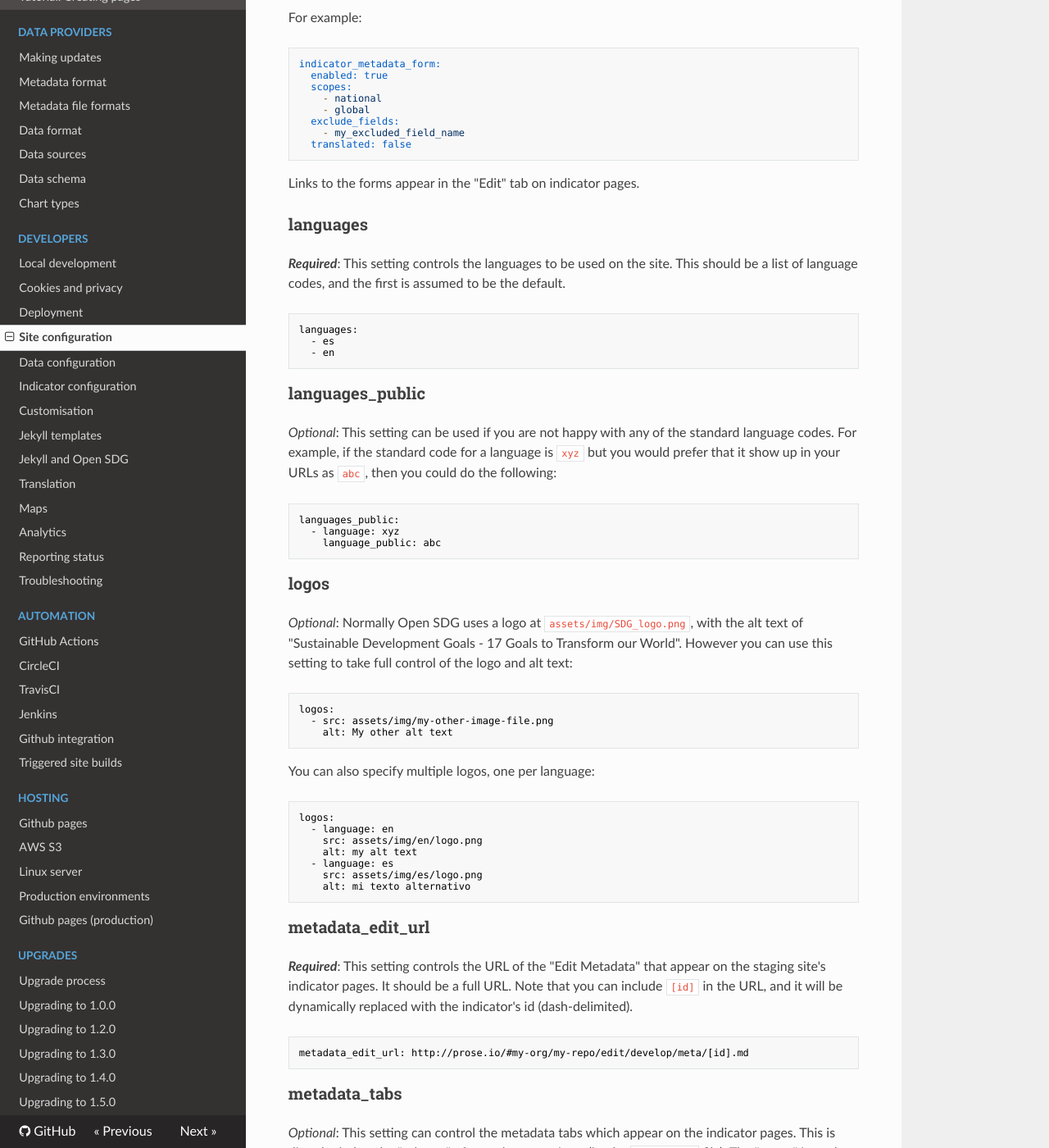
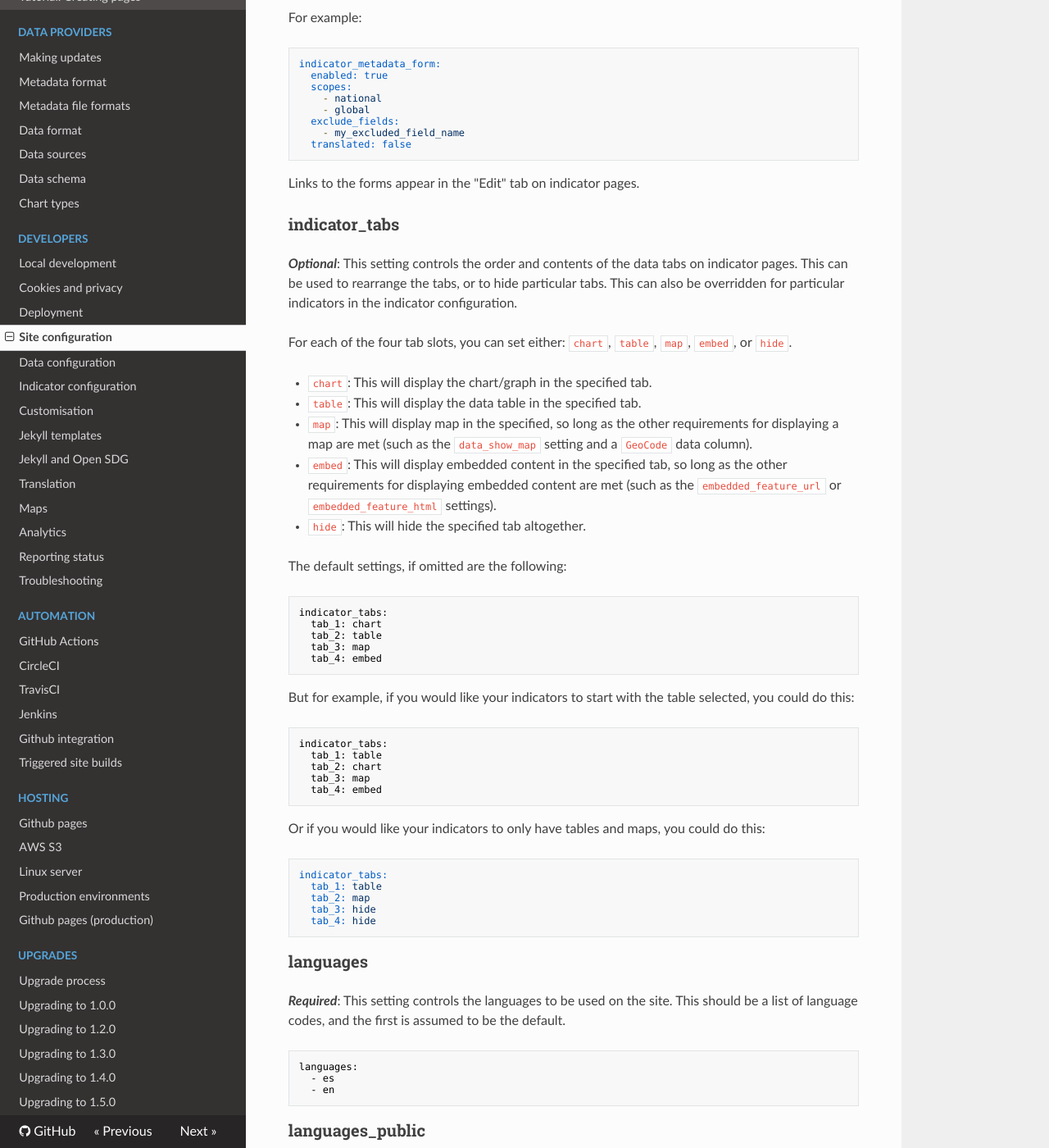
Before and after one commit to open-sdg/open-sdg, an MkDocs documentation site: the page built from docs/configuration.md, in a window 1280 px wide and 1400 px high, scrolled down 15299 px. Shown: the whole window at 82% size. Built offline with MkDocs 1.6.1, drawn with Linux system fonts in a browser that asks for light colours; nearby versions of some CDN libraries; old or Windows-style settings are respelled for this version of MkDocs.

Commit message:
Docs for new options

````diff
--- a/docs/configuration.md
+++ b/docs/configuration.md
@@ -622,6 +622,48 @@ indicator_metadata_form:
 
 Links to the forms appear in the "Edit" tab on indicator pages.
 
+### indicator_tabs
+
+**_Optional_**: This setting controls the order and contents of the data tabs on indicator pages. This can be used to rearrange the tabs, or to hide particular tabs. This can also be overridden for particular indicators in the indicator configuration.
+
+For each of the four tab slots, you can set either: `chart`, `table`, `map`, `embed`, or `hide`.
+
+* `chart`: This will display the chart/graph in the specified tab.
+* `table`: This will display the data table in the specified tab.
+* `map`: This will display map in the specified, so long as the other requirements for displaying a map are met (such as the `data_show_map` setting and a `GeoCode` data column).
+* `embed`: This will display embedded content in the specified tab, so long as the other requirements for displaying embedded content are met (such as the `embedded_feature_url` or `embedded_feature_html` settings).
+* `hide`: This will hide the specified tab altogether.
+
+The default settings, if omitted are the following:
+
+```nohighlight
+indicator_tabs:
+  tab_1: chart
+  tab_2: table
+  tab_3: map
+  tab_4: embed
+```
+
+But for example, if you would like your indicators to start with the table selected, you could do this:
+
+```nohighlight
+indicator_tabs:
+  tab_1: table
+  tab_2: chart
+  tab_3: map
+  tab_4: embed
+```
+
+Or if you would like your indicators to only have tables and maps, you could do this:
+
+```
+indicator_tabs:
+  tab_1: table
+  tab_2: map
+  tab_3: hide
+  tab_4: hide
+```
+
 ### languages
 
 **_Required_**: This setting controls the languages to be used on the site. This should be a list of language codes, and the first is assumed to be the default.
````
Also changed, not shown: docs/indicator-configuration.md (+19 -0 lines).
